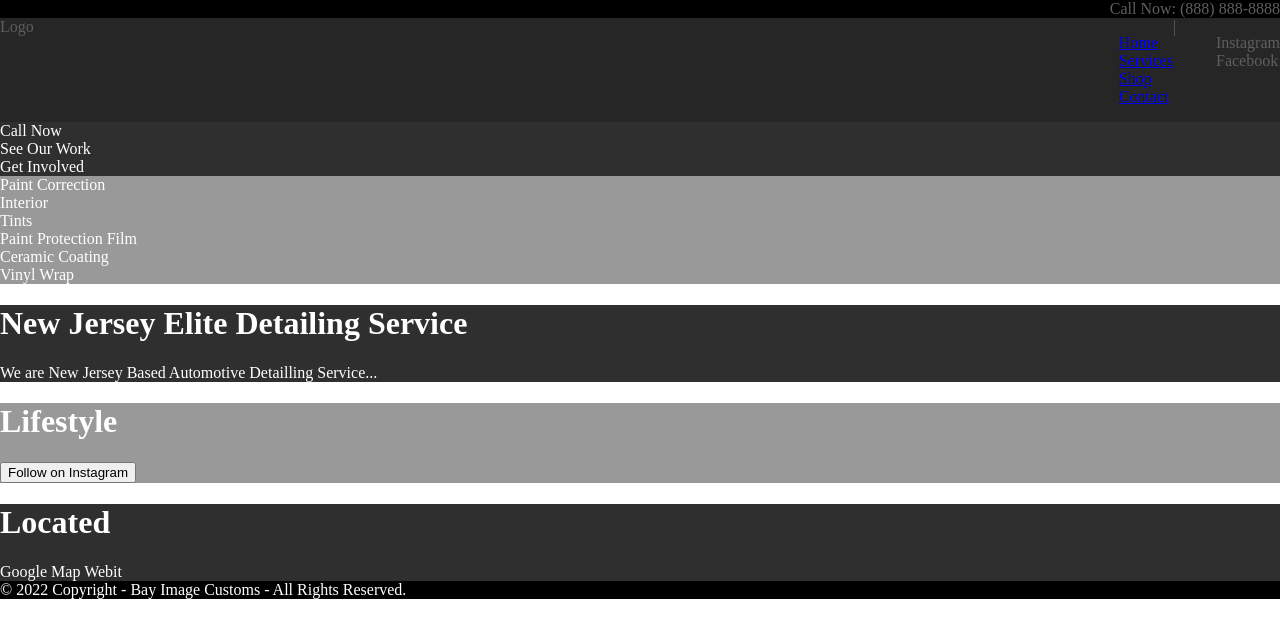
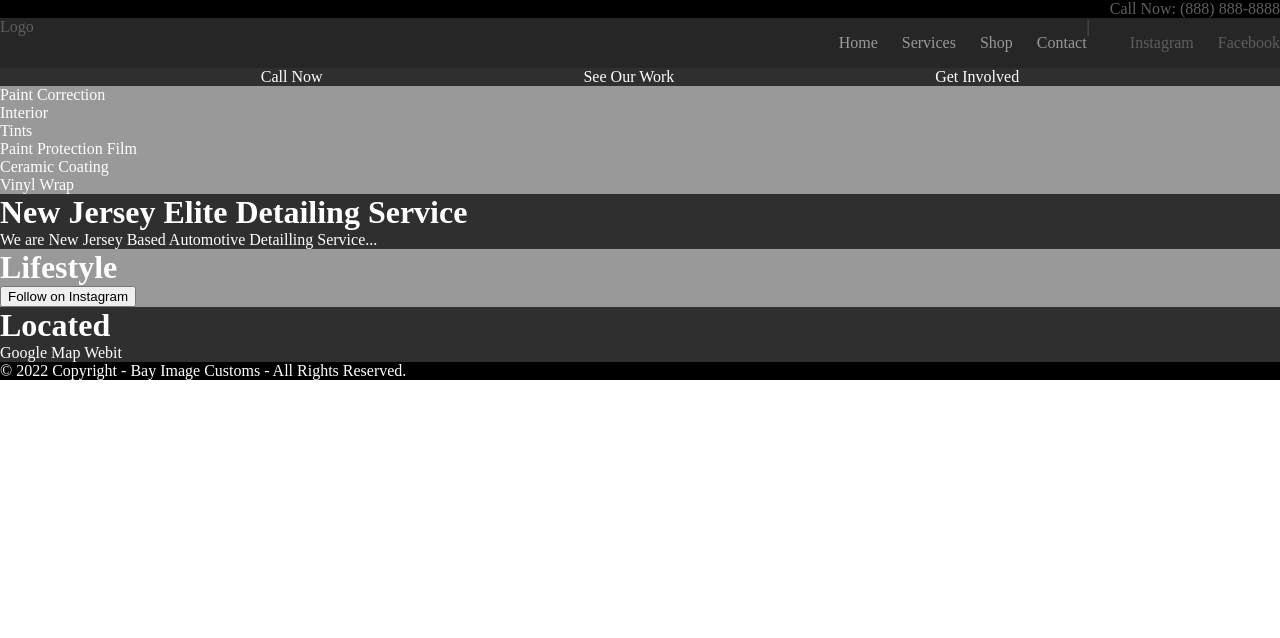
Before and after one commit to Cup-of-Coffee/bayimagecustoms, a plain HTML site: page index.html in a window 1280 px wide. Drawn offline with Linux system fonts and the light colour scheme.

Commit message:
Centering elements

```diff
--- a/index.html
+++ b/index.html
@@ -12,14 +12,14 @@
         <div class="navbar">
             <div class="logo">Logo</div>
             <div class="navbuttons">
-                <ul>
+                <ul class="navlist">
                     <li><a href="#">Home</a></li>
                     <li><a href="#">Services</a></li>
                     <li><a href="#">Shop</a></li>
                     <li><a href="#">Contact</a></li>
                 </ul>
-                <div>|</div>
-                <ul>
+                <div class="navlist">|</div>
+                <ul class="navlist">
                     <li>Instagram</li>
                     <li>Facebook</li>
                 </ul>
--- a/style.css
+++ b/style.css
@@ -6,6 +6,7 @@ header {
 }
 
 body {
+    overflow: hidden;
     color: #ffffff;
     display: flex;
     flex-direction: column;
@@ -17,20 +18,40 @@ footer {
     background-color: #000000;
 }
 
+a {
+    text-decoration: none;
+    color: #999999;
+}
+
+a:hover {
+    color: #ffffff;
+}
+
+h1, p {
+    margin: 0px;
+}
+
 ul {
     list-style-type: none;
+}
+
+.navbar, .navlist, .navbuttons {
+    display: flex;
+    justify-content: space-between;
 }
 
 .navbar {
     background-color: #262626;
     color: #5e5e5e;
-    display: flex;
-    justify-content: space-between;
 }
 
 .navbuttons {
-    display: flex;
-    justify-content: space-between;
+
+}
+
+.navlist {
+    gap: 24px;
+    padding: 8px, 24px;
 }
 
 .front-picture {
@@ -38,6 +59,8 @@ ul {
 }
 
 .button-menu {
+    display: flex;
+    justify-content: space-evenly;
     background-color: #2f2f2f;
 }
 
```
